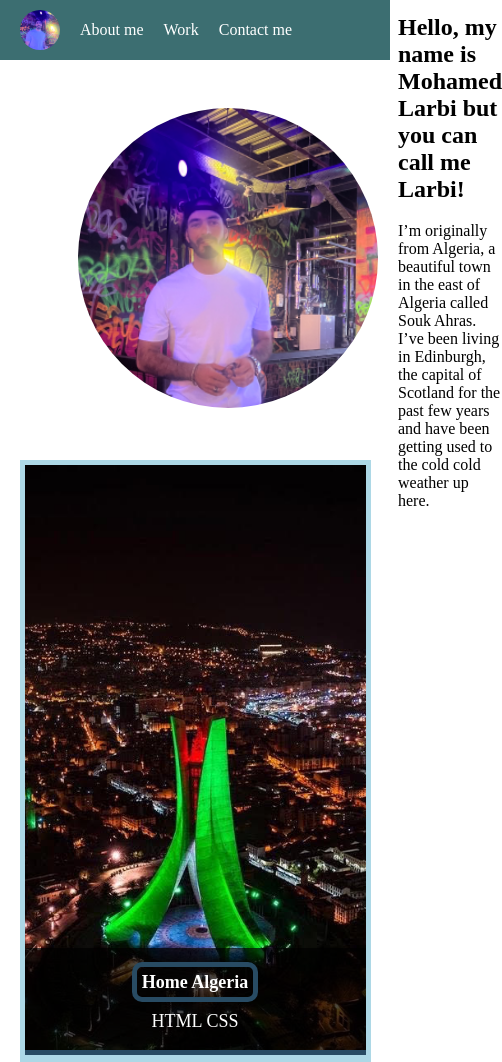
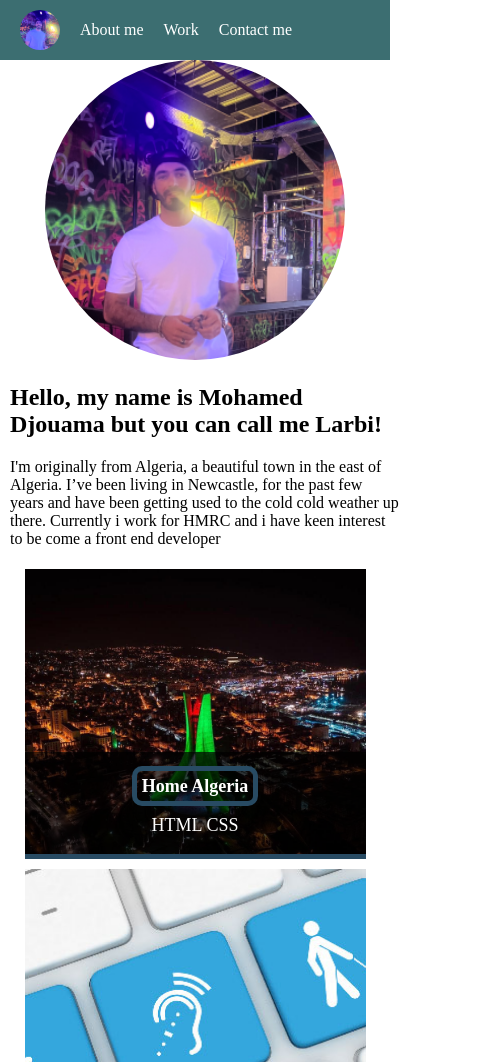
Before and after one commit to Medj41/Portfolio-Challenge, a plain HTML site: page index.html in a window 390 px wide. Shown: the top 1062 px of the page, 502 px wide, since content can reach past the window. Drawn offline with Linux system fonts and the light colour scheme.

Commit message:
final version

```diff
--- a/index.html
+++ b/index.html
@@ -23,9 +23,11 @@
                 <div class="pfp"><img src="images/IMG-2145 1.png" alt="Larbi"></div>
 
                 <div class="home-text">
-                    <h2>Hello, my name is Mohamed Larbi but you can call me Larbi!</h2>
-                    <p>I’m originally from Algeria, a beautiful town in the east of Algeria called Souk Ahras. I’ve been living in Edinburgh,
-                        the capital of Scotland for the past few years and have been getting used to the cold cold weather up here.
+                    <h2>Hello, my name is Mohamed Djouama but you can call me Larbi!</h2>
+                    <p>I'm originally from Algeria, a beautiful town in the east of Algeria.
+                         I’ve been living in Newcastle, for the past few years and have been
+                          getting used to the cold cold weather up there. Currently i work for
+                           HMRC and i have keen interest to be come a front end developer
                     </p>
                 </div>
         </section>
@@ -66,9 +68,13 @@
             <div id="email" class="contact">
                 <div class="contact-heading">Email: larbi.djouama@gmail.com</div>
             </div>
+
+        <a href="https://uk.linkedin.com/in/mohamed-djouama-1b3520206 "target="_blank">
             <div id="Linekdin" class="contact">
-                <div class="contact-heading">Linekdin</div>
+                <div class="contact-heading">Linkedin</div>
             </div>
+        </a>
+
         </section>
     </main>
 
--- a/style.css
+++ b/style.css
@@ -1,5 +1,5 @@
 body{
-    margin: 0px;
+    margin: 0;!important
     font-family: 'Nunito Sans';
 }
 .c-site-header{
@@ -9,6 +9,9 @@ body{
     display: flex;
     justify-content: start;
     align-items: center;
+    position: -webkit-sticky; /* Safari */
+        position: sticky;
+        top: 0;
 
     }
 
@@ -34,7 +37,10 @@ body{
     flex-direction: row ;
     padding-left:20px ;
     text-decoration: none;
+
     }
+
+
 
     /* about-me */
     .container{
@@ -136,7 +142,6 @@ body{
 #contactgrid{
     margin: 2px 0% 5px;
     display: grid;
-    padding-left: 20px;
     justify-content: center;
     grid-template-columns: 200px 200px 200px;
     grid-template-areas:
@@ -191,8 +196,44 @@ body{
     }
 
     @media only screen and (max-width: 800px) {
+        .home-text{
+        width: 100%;
+
+        }
+        .container{
+            padding: 0px;
+            display: flex;
+            flex-direction: column;
+            height: auto;
+        }
+
         #WorkGrid{
-        background-color: lightblue;
-        position: static;
+            margin: 0px 5%;
+            display: grid;
+            height: 1500px;
+            grid-template-columns: 1fr;
+            grid-template-rows: 300px;
+            grid-template-areas:
+            "hometown "
+            "accessibility  "
+            "hobbies "
+            "UX-CSS "
+            "APIs "
+            ;
+
+
         }
+
+        #contactgrid{
+            margin: 0px 5px;
+            display: grid;
+            justify-content: center;
+            grid-template-rows:200px ;
+            grid-template-columns: 200px;
+            grid-template-areas:
+            "phone"
+            "email"
+            "Linekdin"
+            ;
+
         }
```
